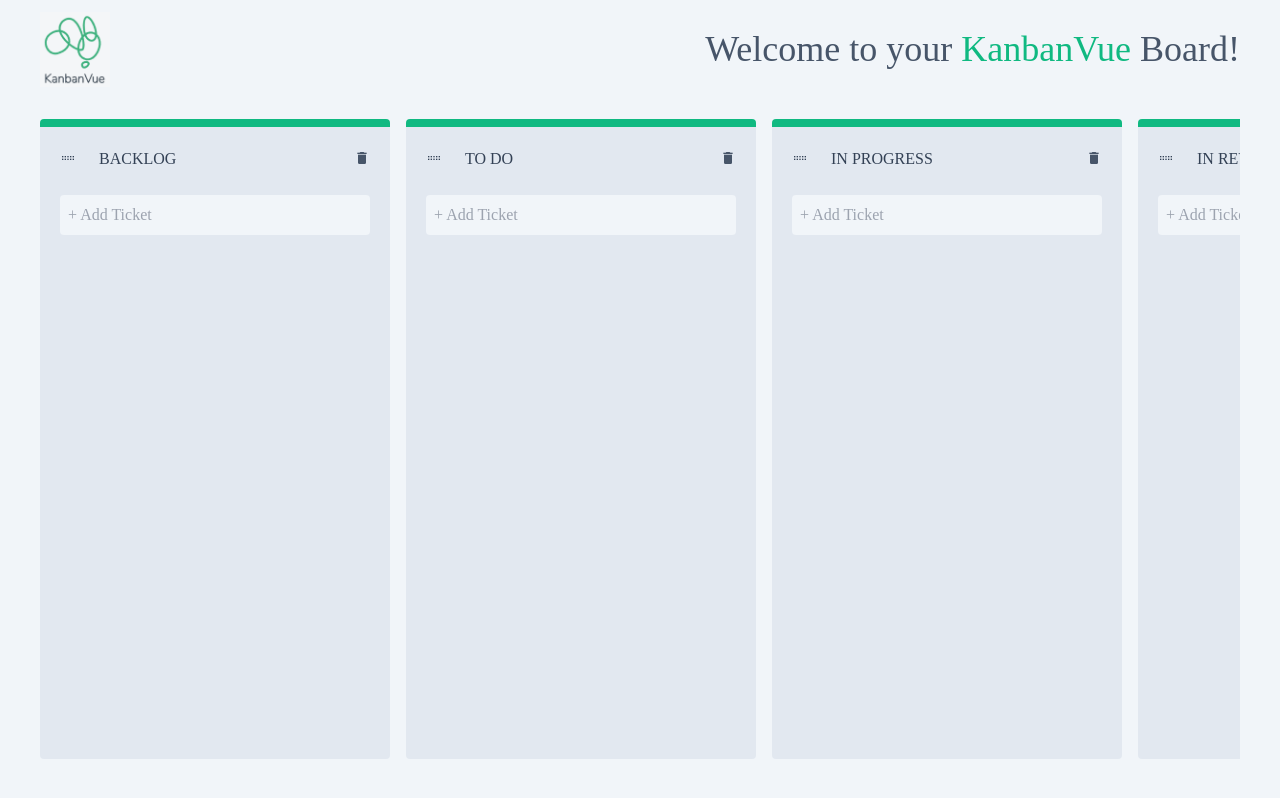
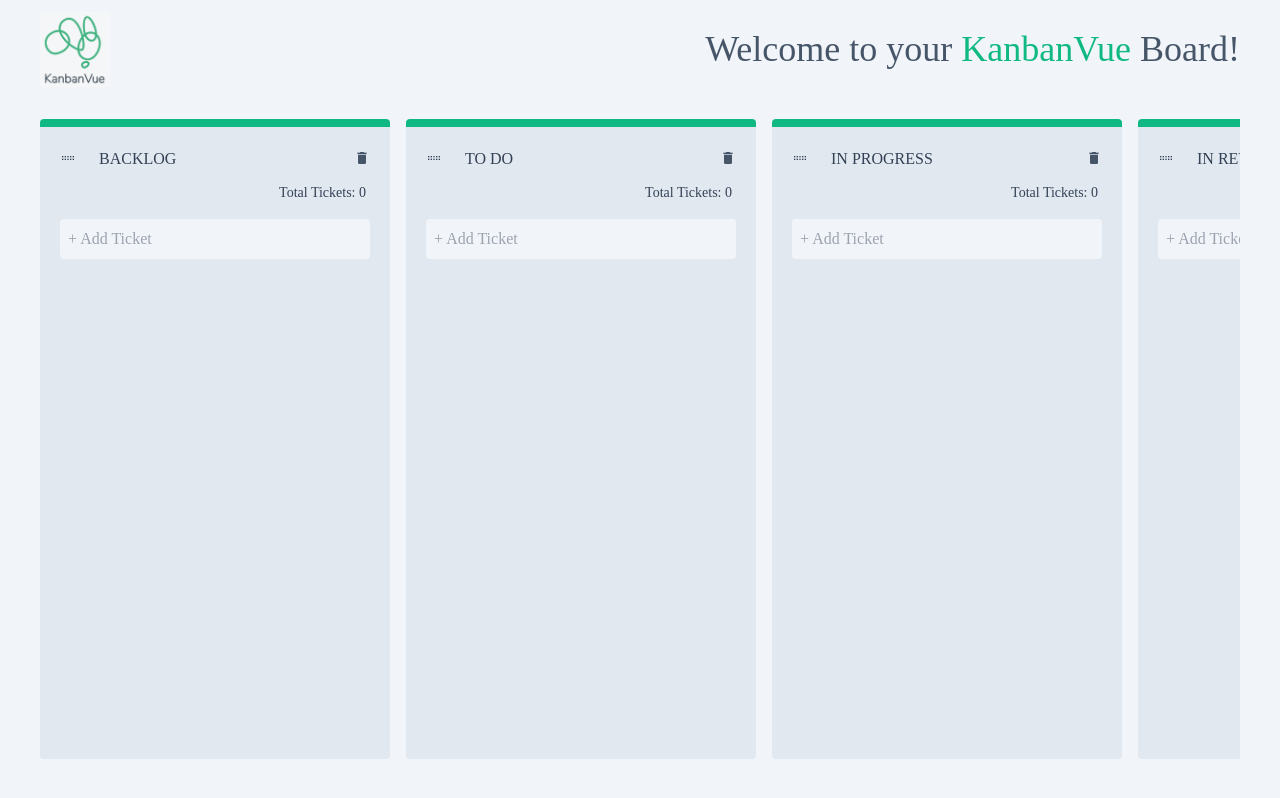
Before and after one commit to katiaku/kanban-vue, a Nuxt app: page / in a window 1280 px wide. Built offline with nearby package versions, Linux system fonts and the light colour scheme.

Commit message:
Add total tickets info to columns

```diff
--- a/components/KanbanBoard.vue
+++ b/components/KanbanBoard.vue
@@ -10,7 +10,7 @@
         >
             <template #item="{ element: column }: { element: Column }">
                 <div class="column bg-slate-200 p-5 pt-3 rounded w-[350px] min-h-[640px] border-t-8 border-emerald-500 mb-4">
-                    <header class="mb-4 text-slate-700 flex justify-between items-center">
+                    <header class="mb-1 text-slate-700 flex justify-between items-center">
                         <Tooltip
                             text="Move Column"
                             class="font-normal hover:text-emerald-600 transition duration-500 hover:ease-in-out"
@@ -33,6 +33,11 @@
                             ></i>
                         </Tooltip>
                     </header>
+
+                    <div class="text-slate-700 text-sm mb-4 pr-1 text-right">
+                        Total Tickets: {{ column.tasks.length }}
+                    </div>
+
                     <draggable
                         v-model="column.tasks"
                         :group="{ name: 'tasks', pull: alt ? 'clone' : true}"
@@ -49,6 +54,7 @@
                             </div>
                         </template>
                     </draggable>
+
                     <footer class="min-h-full flex flex-col justify-between">
                         <NewTask @add="column.tasks.push($event)" />
                     </footer>
```
